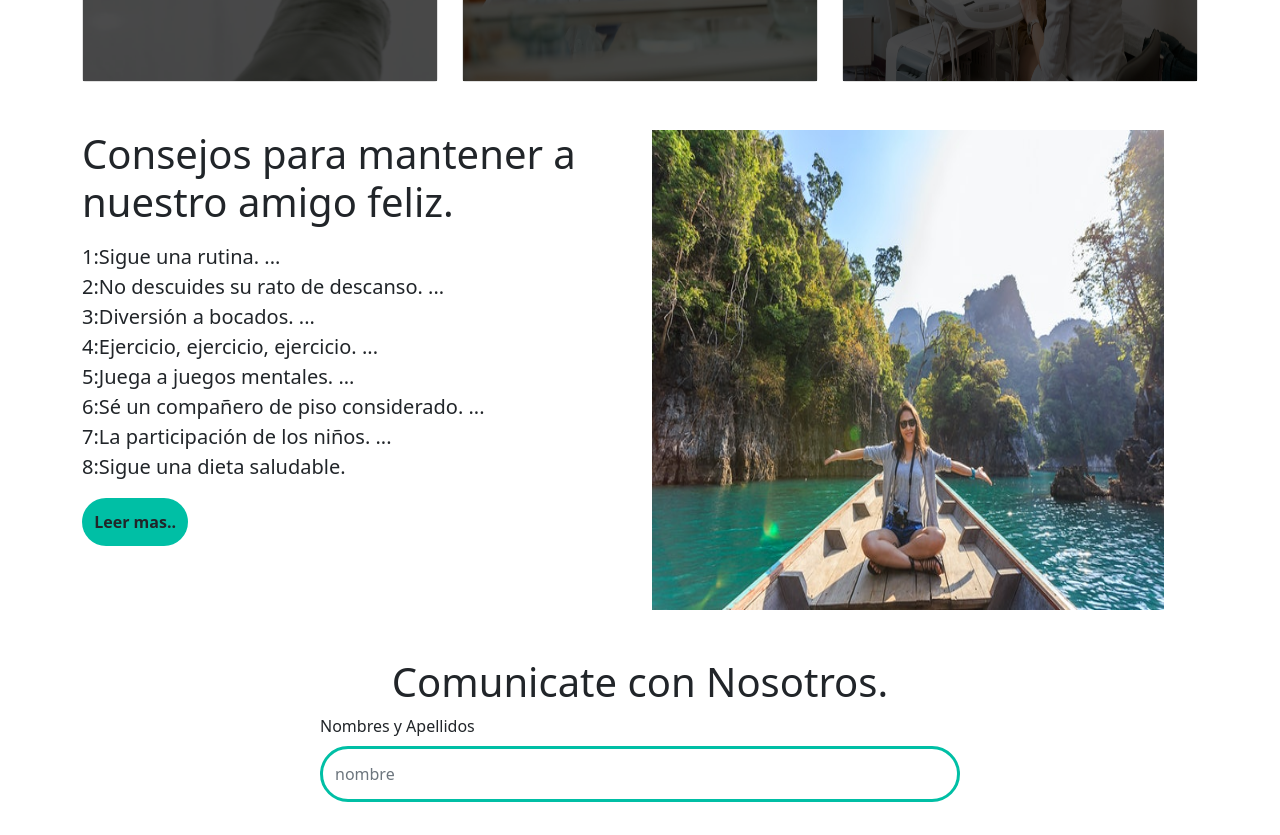
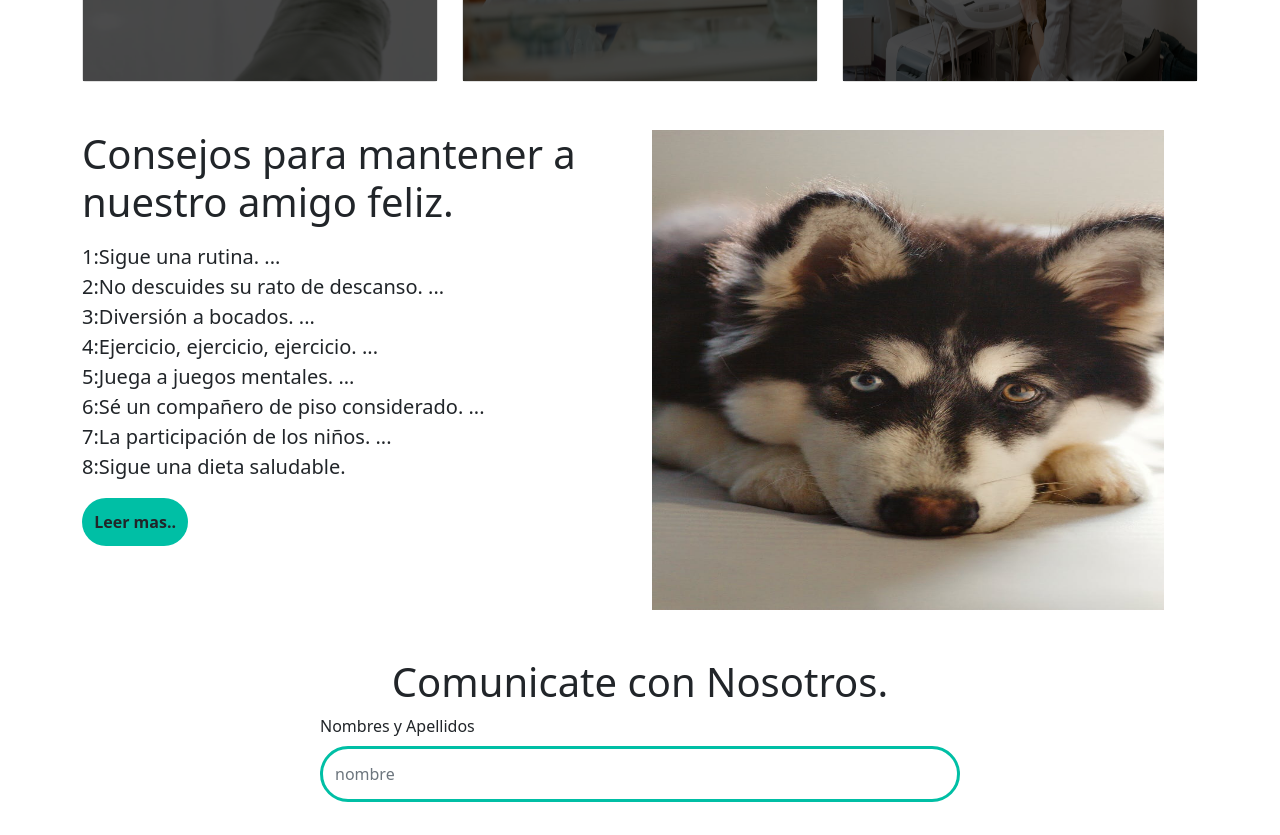
Before and after one commit to Edwarponce/Veterinaria, a plain HTML site: page index.html in a window 1280 px wide. Shown: the part 3040-3875 px from the top of the page. Drawn offline with nearby package versions, Linux system fonts and the light colour scheme.

Commit message:
insertar imagen 	new file:   img/dog.jpeg 	modified:   index.html

```diff
--- a/index.html
+++ b/index.html
@@ -19,7 +19,7 @@
           <i class="fas fa-ambulance"></i>Veterinaria<span class="x">Josesito</span>
         </a>
         <button class="navbar-toggler" type="button" data-bs-toggle="collapse" data-bs-target="#navbarNav" aria-controls="navbarNav" aria-expanded="false" aria-label="Toggle navigation">
-          <span class="navbar-toggler-icon"></span>
+          <span class="navbar-toggler-icon" ></span>
         </button>
         <div class="collapse navbar-collapse" id="navbarNav">
           <ul class="navbar-nav ms-auto">
@@ -183,7 +183,7 @@
         <button class="btn btn-1">Leer mas..</button>
       </div>
       <div class="col-md-5">
-        <img src="img/4.jpg" class="img-n" alt="">
+        <img src="img/dog.jpeg" class="img-n" alt="">
       </div>
     </div>
   </div>
@@ -191,7 +191,7 @@
 </section>
 <section>
 
-  <div class="container">
+  <div class="container" >
     <h1 class="text-center">Comunicate con Nosotros.</h1>
     <form class="d-flex justify-content-center align-items-center flex-column">
       <div class="mb-3">
```
Also changed, not shown: img/dog.jpeg (added).
